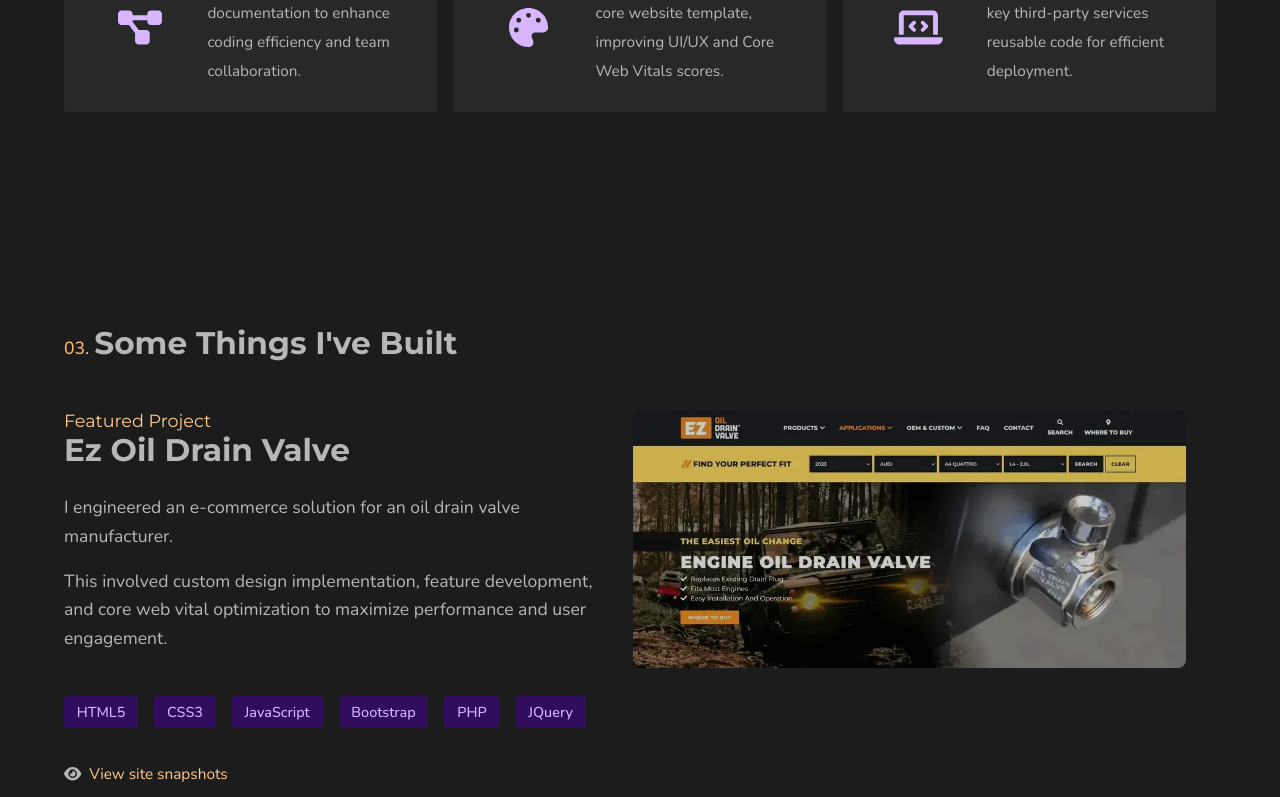
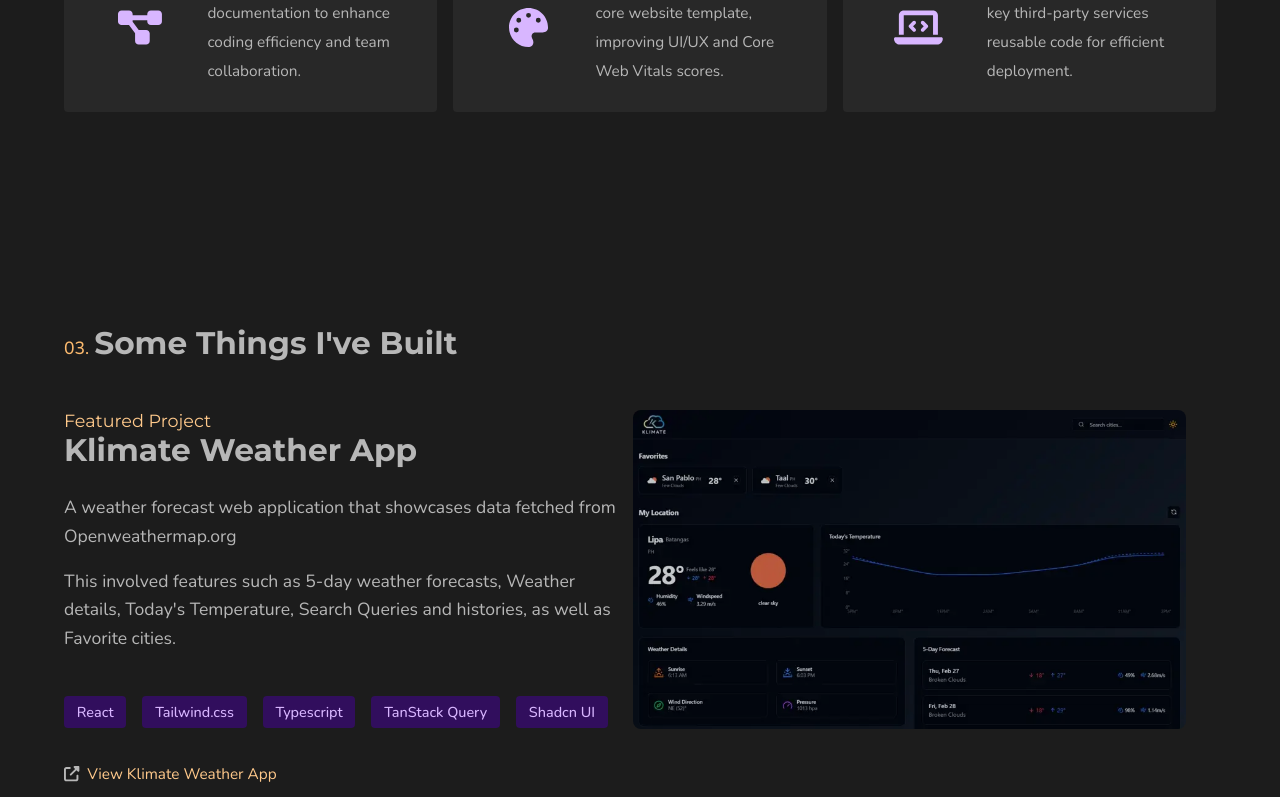
Before and after one commit to Chillpill23/PortfolioV2, a React (Vite) app: page / in a window 1280 px wide. Shown: the part 2000-2797 px from the top of the page. Built offline with nearby package versions, Linux system fonts and the light colour scheme.

Commit message:
Updated projects rendering for work and personal projects

```diff
--- a/src/App.jsx
+++ b/src/App.jsx
@@ -1,4 +1,3 @@
-import React from 'react'
 import './App.css'
 import Floats from './components/Floats'
 import Header from './components/Header'
--- a/src/components/Header.jsx
+++ b/src/components/Header.jsx
@@ -1,4 +1,4 @@
-import { useEffect, useState } from 'react'
+import { useState } from 'react'
 import { Scroll } from '../utils/Scroll'
 
 import { FontAwesomeIcon } from '@fortawesome/react-fontawesome'
--- a/src/components/LargeCard.jsx
+++ b/src/components/LargeCard.jsx
@@ -1,9 +1,12 @@
 import StackCard from "./StackCard"
 import { FontAwesomeIcon } from "@fortawesome/react-fontawesome"
-import { faEye } from "@fortawesome/free-solid-svg-icons"
+import { faEye, faUpRightFromSquare } from "@fortawesome/free-solid-svg-icons"
+
 import { Reveal } from "../utils/Reveal"
 
-function LargeCard({section, name, thumbnail, images, desc1, desc2, stack, onClick}) {
+function LargeCard({category, section, name, thumbnail, desc1, desc2, stack, url, onClick}) {
+
+  console.log(url)
   return (
     <article className={`${section}__lCard`}>
         <div className="lCard__wrapper">
@@ -12,11 +15,19 @@
             <h4 className="lCard__title">{name}</h4>
           </Reveal>
         </div>
-
-        <picture className="lCard__image" onClick={onClick}>
-          <source className='springy' srcSet={thumbnail} media='(min-width:768px)'/>
-          <img loading='lazy' className='springy' src={thumbnail} alt={`${name} thumbnail`}/>
-        </picture>
+        {category === "personal" ? (
+          <a className="lCard__image" target='_blank' rel="noopener noreferrer" href={url}>
+            <picture>
+              <source className='springy' srcSet={thumbnail} media='(min-width:768px)'/>
+              <img loading='lazy' className='springy' src={thumbnail} alt={`${name} thumbnail`}/>
+            </picture>
+          </a>
+        ) : (
+          <picture className="lCard__image" onClick={onClick}>
+            <source className='springy' srcSet={thumbnail} media='(min-width:768px)'/>
+            <img loading='lazy' className='springy' src={thumbnail} alt={`${name} thumbnail`}/>
+          </picture>
+        )}
 
         <div className="lCard__info">
           <Reveal width="unset">
@@ -32,7 +43,6 @@
               return(
                 <Reveal padding='0.5rem 0' key={tech}>
                   <StackCard
-
                     tech={tech}
                   />
                 </Reveal>
@@ -40,7 +50,31 @@
             })}
           </div>
 
-          <button className='cta secondary lCard__cta' role='button' aria-label='View site snapshots' onClick={onClick}><FontAwesomeIcon icon={faEye} />View site snapshots</button>
+          {category === "personal" ? (
+            <a
+              href={url}
+              target='_blank'
+              rel='noopener noreferrer'
+              className='cta secondary lCard__cta'
+              role='button'
+              aria-label='View Site'
+              >
+                  <FontAwesomeIcon icon={faUpRightFromSquare} />
+                  View {name}
+            </a>
+          ) : (
+            <button
+              className='cta secondary lCard__cta'
+              role='button'
+              aria-label='View site snapshots'
+              onClick={onClick}
+              >
+                  <FontAwesomeIcon icon={faEye} />
+                  View site snapshots
+            </button>
+          )}
+
+
         </div>
     </article>
   )
--- a/src/components/Modal.jsx
+++ b/src/components/Modal.jsx
@@ -1,4 +1,4 @@
-import React, { useEffect } from 'react'
+import { useEffect } from 'react'
 
 import { motion, AnimatePresence } from "framer-motion";
 
--- a/src/components/SmallCard.jsx
+++ b/src/components/SmallCard.jsx
@@ -7,8 +7,9 @@
         {stats > 0 &&
           <span>
             <CountUp
+            key={stats}
              start={0}
-             end={stats ? stats : 0}
+             end={stats ?? 0}
              duration={2.5}
              enableScrollSpy = {true}
              scrollSpyOnce = {true}
--- /dev/null
+++ b/src/components/index.js
@@ -0,0 +1,5 @@
+export { default as Button } from './Button';
+export { default as SmallCard } from './SmallCard';
+export { default as LargeCard } from './LargeCard';
+export { default as StackCard } from './StackCard';
+export { default as Modal } from './Modal';
--- a/src/constants/Projects.jsx
+++ b/src/constants/Projects.jsx
@@ -1,48 +1,60 @@
-import thumbWcm from '../assets/projects/wcm/wcm-thumb.webp'
-import thumbWcmDesktop from '../assets/projects/wcm/wcm-thumb-d.webp'
-import wcm1 from '../assets/projects/wcm/wcm-hero.webp'
-import wcm2 from '../assets/projects/wcm/wcm-s2.webp'
-import wcm3 from '../assets/projects/wcm/wcm-s3.webp'
-import wcm4 from '../assets/projects/wcm/wcm-s4.webp'
-import wcm5 from '../assets/projects/wcm/wcm-s5.webp'
-import wcm6 from '../assets/projects/wcm/wcm-s6.webp'
-import wcm7 from '../assets/projects/wcm/wcm-s7.webp'
+const ezImages = import.meta.glob('../assets/projects/ez/*.webp', { eager: true, import: 'default' });
+const wcmImages = import.meta.glob('../assets/projects/wcm/*.webp', { eager: true, import: 'default' });
 
-import thumbEz from '../assets/projects/ez/ez-thumb.webp'
-import thumbEzDesktop from '../assets/projects/ez/ez-thumb-d.webp'
-import ez1 from '../assets/projects/ez/ez-hero.webp'
-import ez2 from '../assets/projects/ez/ez-s2.webp'
-import ez3 from '../assets/projects/ez/ez-s3.webp'
-import ez4 from '../assets/projects/ez/ez-s4.webp'
-import ez5 from '../assets/projects/ez/ez-s5.webp'
-import ez6 from '../assets/projects/ez/ez-s6.webp'
-import ez7 from '../assets/projects/ez/ez-s7.webp'
-import ez8 from '../assets/projects/ez/ez-s8.webp'
-import ez9 from '../assets/projects/ez/ez-s9.webp'
-import ez10 from '../assets/projects/ez/ez-s10.webp'
-import ez11 from '../assets/projects/ez/ez-s11.webp'
+// Convert import.meta.glob() output into an object for easier access
+const formatImages = (imageSet) => Object.fromEntries(
+  Object.entries(imageSet).map(([path, module]) => {
+    const fileName = path.split('/').pop().replace('.webp', '');
+    return [fileName, module];
+  })
+);
 
+// Processed image objects
+const ez = formatImages(ezImages);
+const wcm = formatImages(wcmImages);
 
+import klimateThumb from '../assets/projects/klimate/klimate-thumb.webp'
+import klimateThumbD from '../assets/projects/klimate/klimate-thumb-d.webp'
 
 export const Projects = [
   {
-    section:'projects',
-    thumbnail:thumbEz,
-    thumbnailDesktop:thumbEzDesktop,
-    images:[ez1, ez2, ez3, ez4, ez5, ez6, ez7, ez8, ez9, ez10, ez11],
-    name:"Ez Oil Drain Valve",
-    desc1:"I engineered an e-commerce solution for an oil drain valve manufacturer. ",
-    desc2:"This involved custom design implementation, feature development, and core web vital optimization to maximize performance and user engagement.",
-    stack: ['HTML5', 'CSS3', 'JavaScript', 'Bootstrap', 'PHP', 'JQuery']
+    category:'personal',
+    section: 'projects',
+    thumbnail: klimateThumb,
+    thumbnailDesktop:klimateThumbD,
+    name: "Klimate Weather App",
+    desc1: "A weather forecast web application that showcases data fetched from Openweathermap.org",
+    desc2: "This involved features such as 5-day weather forecasts, Weather details, Today's Temperature, Search Queries and histories, as well as Favorite cities.",
+    stack: ['React', 'Tailwind.css', 'Typescript', 'TanStack Query', 'Shadcn UI'],
+    url:"https://klimate-mu.vercel.app/"
   },
   {
-    section:'projects',
-    thumbnail:thumbWcm,
-    thumbnailDesktop:thumbWcmDesktop,
-    images:[wcm1, wcm2, wcm3, wcm4, wcm5, wcm6, wcm7],
-    name:"Westcoast Metric",
-    desc1:"An e-commerce website specializing in Volkswagen automotive parts.",
-    desc2:"The project involved implementing custom designs and features based on client specifications. I also optimized the site's coreweb vitals to improve user experience and drive conversions.",
-    stack: ['HTML5', 'CSS3', 'JavaScript', 'Bootstrap', 'PHP', 'JQuery']
+    category:'work',
+    section: 'projects',
+    thumbnail: ez['ez-thumb'],
+    thumbnailDesktop: ez['ez-thumb-d'],
+    images: [
+      ez['ez-hero'], ez['ez-s2'], ez['ez-s3'], ez['ez-s4'],
+      ez['ez-s5'], ez['ez-s6'], ez['ez-s7'], ez['ez-s8'],
+      ez['ez-s9'], ez['ez-s10'], ez['ez-s11']
+    ],
+    name: "Ez Oil Drain Valve",
+    desc1: "I engineered an e-commerce solution for an oil drain valve manufacturer.",
+    desc2: "This involved custom design implementation, feature development, and core web vital optimization to maximize performance and user engagement.",
+    stack: ['HTML5', 'CSS3', 'JavaScript', 'Bootstrap', 'PHP', 'JQuery'],
   },
-]
+  {
+    category:'work',
+    section: 'projects',
+    thumbnail: wcm['wcm-thumb'],
+    thumbnailDesktop: wcm['wcm-thumb-d'],
+    images: [
+      wcm['wcm-hero'], wcm['wcm-s2'], wcm['wcm-s3'], wcm['wcm-s4'],
+      wcm['wcm-s5'], wcm['wcm-s6'], wcm['wcm-s7']
+    ],
+    name: "Westcoast Metric",
+    desc1: "An e-commerce website specializing in Volkswagen automotive parts.",
+    desc2: "The project involved implementing custom designs and features based on client specifications. I also optimized the site's core web vitals to improve user experience and drive conversions.",
+    stack: ['HTML5', 'CSS3', 'JavaScript', 'Bootstrap', 'PHP', 'JQuery'],
+  },
+];
--- /dev/null
+++ b/src/constants/index.js
@@ -0,0 +1,3 @@
+export { Experience } from './Experience';
+export { Projects } from './Projects';
+export { About } from './About';
--- a/src/pages/Home.jsx
+++ b/src/pages/Home.jsx
@@ -1,40 +1,34 @@
 import { useState } from 'react';
 
 // Components import
-import Button from '../components/Button'
-import SmallCard from '../components/SmallCard';
-import LargeCard from '../components/LargeCard';
-import StackCard from '../components/StackCard';
-import Modal from '../components/Modal';
+import { Button, SmallCard, LargeCard, StackCard, Modal } from '../components';
 
 // Constants import
-import { Experience } from '../constants/Experience';
-import { Projects } from '../constants/Projects';
-import { About } from '../constants/About';
+import { Experience, Projects, About } from '../constants';
 
 // Icons import
 import { FontAwesomeIcon } from '@fortawesome/react-fontawesome'
 import { faCopy, faEnvelope, faMapMarkerAlt } from '@fortawesome/free-solid-svg-icons'
-
-// Images import
-import moon1 from "../assets/hero/moon-1.webp";
-import moon2 from "../assets/hero/moon-2.webp";
-import moon3 from "../assets/hero/moon-3.webp";
-import moon4 from "../assets/hero/moon-4.webp";
-import moon5 from "../assets/hero/moon-5.webp";
-import wolf from '../assets/hero/wolf-layer.webp'
-import mountain from '../assets/hero/mountain-layer.webp'
 
 // Styles import
 import '../css/Home.css'
 import '../animations/Stars.css'
 
 // Utils import
-import { Reveal } from '../utils/Reveal';
-import ScrollToTop from '../utils/ScrollToTop';
+import { Reveal, ScrollToTop } from '../utils';
 
 export default function Home() {
   const [selectedProject, setSelectedProject] = useState(null);
+
+  const images = import.meta.glob("../assets/hero/*.webp", { eager: true });
+
+  const wolf = images["../assets/hero/wolf-layer.webp"].default;
+  const mountain = images["../assets/hero/mountain-layer.webp"].default;
+
+  const moons = Object.keys(images)
+    .filter((key) => key.includes("moon"))
+    .sort()
+    .map((key) => images[key].default);
 
   return (
     <main>
@@ -81,11 +75,9 @@
             </div>
 
             <div className="hero__moon">
-              <img src={moon1} alt="moon layer 1" />
-              <img src={moon2} alt="moon layer 1" />
-              <img src={moon3} alt="moon layer 1" />
-              <img src={moon4} alt="moon layer 1" />
-              <img src={moon5} alt="moon layer 1" />
+              {moons.map((src, index) => (
+                <img key={index} src={src} alt={`Moon layer ${index + 1}`} />
+              ))}
             </div>
 
             <div className="hero__shooting-stars">
@@ -118,7 +110,7 @@
 
                   <div className="about__info">
                     <Reveal>
-                     <h4><span className="highlight">Hello</span>, I'm {me.name}</h4>
+                     <h4><span className="highlight">Hello</span>, I&apos;m {me.name}</h4>
                     </Reveal>
 
                     <Reveal>
@@ -129,7 +121,7 @@
                       <p>{me.desc2}</p>
                     </Reveal>
                     <Reveal>
-                      <small>I'm currently working on the following technologies</small> <br />
+                      <small>I&apos;m currently working on the following technologies</small> <br />
                     </Reveal>
 
                     <div className="stack-wrapper">
@@ -154,7 +146,7 @@
           <Reveal>
             <h4 className='section-header'>
               <span className="sublight">02.</span>
-              <span className='section__title'>Where I've Worked</span>
+              <span className='section__title'>Where I&apos;ve Worked</span>
             </h4>
           </Reveal>
 
@@ -192,7 +184,7 @@
           <Reveal>
             <h4 className='section-header'>
               <span className="sublight">03.</span>
-              <span className='section__title'>Some Things I've Built</span>
+              <span className='section__title'>Some Things I&apos;ve Built</span>
             </h4>
           </Reveal>
 
@@ -202,6 +194,7 @@
                 return(
                   <LargeCard
                     key={project.name}
+                    category={project.category}
                     section={project.section}
                     name={project.name}
                     thumbnail={project.thumbnail}
@@ -210,6 +203,7 @@
                     stack={project.stack}
                     images={project.images}
                     onClick={() => {setSelectedProject(project)}}
+                    url={project.url}
                   />
                 )
               })}
@@ -223,7 +217,7 @@
         <div className="contact__wrapper container">
           <Reveal>
             <h4 className='section-header'>
-              <span className='section__title'>What's Next?</span>
+              <span className='section__title'>What&apos;s Next?</span>
             </h4>
           </Reveal>
 
--- a/src/utils/Reveal.jsx
+++ b/src/utils/Reveal.jsx
@@ -1,4 +1,4 @@
-import React, {useEffect, useRef} from 'react'
+import {useEffect, useRef} from 'react'
 import {motion, useInView, useAnimation} from 'framer-motion'
 
 export const Reveal = ({children, width="fit-content", padding, height, gridColumn, gridRow}) => {
--- a/src/utils/ScrollToTop.jsx
+++ b/src/utils/ScrollToTop.jsx
@@ -13,7 +13,7 @@
 
     window.addEventListener("scroll", toggleVisibility);
     return () => window.removeEventListener("scroll", toggleVisibility);
-  }, []);
+  }, [isVisible]);
 
   const scrollToTop = () => {
     window.scrollTo({ top: 0, behavior: "smooth" });
--- /dev/null
+++ b/src/utils/index.js
@@ -0,0 +1,3 @@
+export { Reveal } from './Reveal';
+export { Scroll } from './Scroll'
+export { default as ScrollToTop } from './ScrollToTop';
```
Also changed, not shown: src/assets/projects/klimate/klimate-thumb-d.webp (added), src/assets/projects/klimate/klimate-thumb.webp (added).
